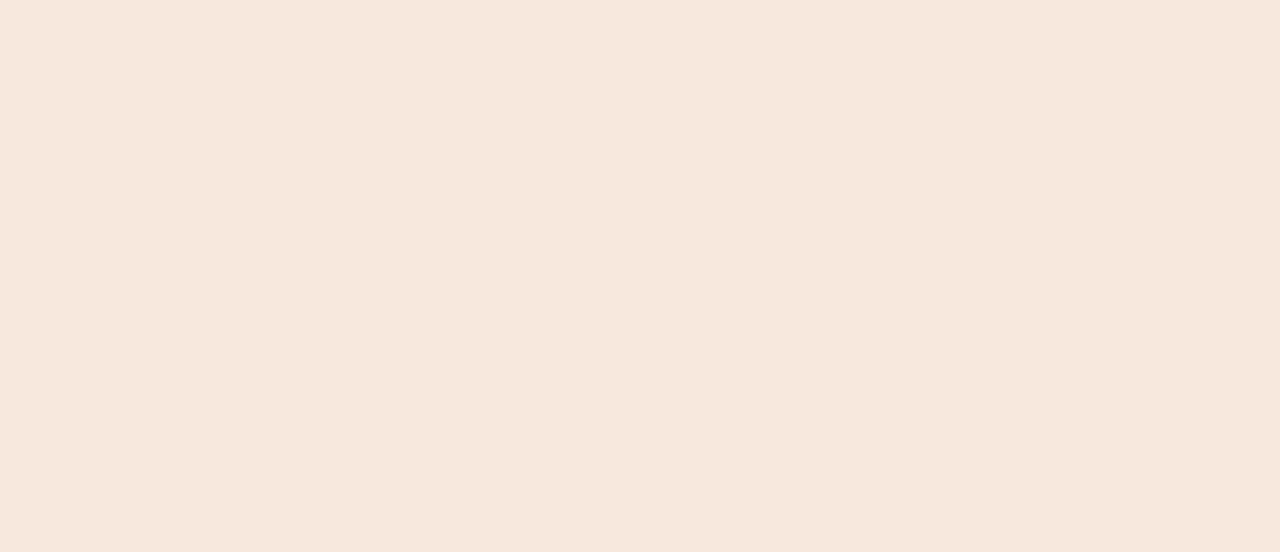
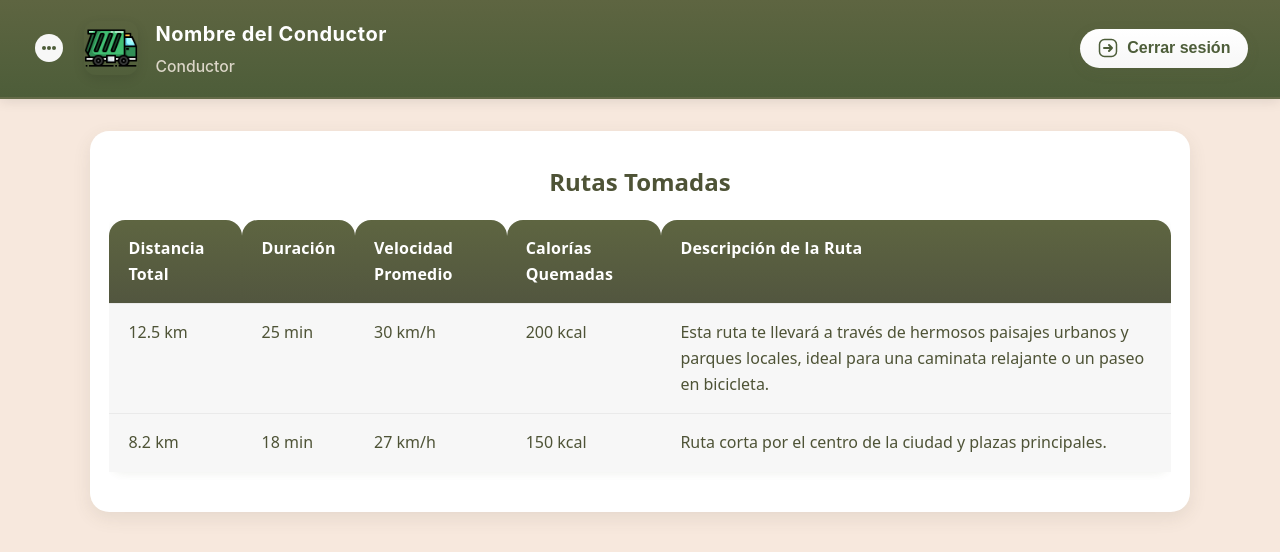
Before and after one commit to RojoMax12/Lab1TBD, a Vue app in the folder Frontend-lab/: page /route-taken in a window 1280 px wide. Before the commit this address had no page. Shown: the top 552 px of the page. Built offline with nearby package versions, Linux system fonts and the light colour scheme; the HTML template or start-up script is replaced by a standard one.

Commit message:
Se agrego la view del RouteTaken, ademas de la barra lateral

```diff
--- a/Frontend-lab/src/components/HomeAdmin.vue
+++ b/Frontend-lab/src/components/HomeAdmin.vue
@@ -4,28 +4,46 @@
     <header class="admin-header">
       <div class="admin-left">
         <!-- Menú hamburguesa -->
-        <button class="menu-btn">☰</button>
-
+        <button class="menu-btn" @click="showSidebar = true" aria-label="Abrir menú">
+          <svg width="28" height="28" viewBox="0 0 28 28" fill="none">
+            <circle cx="14" cy="14" r="14" fill="#f7f7f7"/>
+            <rect x="7" y="12" width="14" height="2" rx="1" fill="#5f6949"/>
+            <rect x="7" y="16" width="14" height="2" rx="1" fill="#5f6949"/>
+            <rect x="7" y="8" width="14" height="2" rx="1" fill="#5f6949"/>
+          </svg>
+        </button>
         <!-- Avatar + nombre -->
         <img src="/logo.png" alt="Admin" class="admin-avatar" />
         <span class="admin-name">Administrador</span>
       </div>
-
       <!-- Botón cerrar sesión -->
       <button class="logout-btn" @click="cerrarSesion">
         Cerrar sesión
       </button>
     </header>
 
+    <!-- Barra lateral -->
+    <aside class="sidebar" v-if="showSidebar">
+      <div class="sidebar-header">
+        <span class="sidebar-title">Menú</span>
+        <button class="close-btn" @click="showSidebar = false" aria-label="Cerrar menú">
+          &times;
+        </button>
+      </div>
+      <nav class="sidebar-links">
+        <a href="#" class="sidebar-link">Dashboard</a>
+        <a href="#" class="sidebar-link">Usuarios</a>
+        <a href="#" class="sidebar-link">Reportes</a>
+        <a href="#" class="sidebar-link">Configuración</a>
+      </nav>
+    </aside>
+    <div v-if="showSidebar" class="sidebar-backdrop" @click="showSidebar = false"></div>
+
     <!-- Contenido -->
     <main class="admin-main">
       <h2 class="admin-title">Últimos 6 meses</h2>
-
       <div class="admin-grid">
-        <!-- Cuadro -->
         <div class="admin-box"></div>
-
-        <!-- Círculo + botón -->
         <div class="admin-circle-wrapper">
           <div class="admin-circle"></div>
           <button class="calculate-btn">Calcular eficiencia</button>
@@ -36,21 +54,22 @@
 </template>
 
 <script setup lang="ts">
+import { ref } from 'vue'
 import { useRouter } from 'vue-router'
 
 const router = useRouter()
+const showSidebar = ref(false)
 
 function cerrarSesion() {
-  // Aquí limpias la sesión / token según tu lógica
   router.push('/') // vuelve al homepage
 }
 </script>
 
 <style scoped>
-/* Contenedor general */
 .admin-container {
   min-height: 100vh;
   background-color: #f4e9da;
+  position: relative;
 }
 
 /* Header */
@@ -72,18 +91,24 @@ function cerrarSesion() {
 }
 
 .menu-btn {
-  font-size: 1.5rem;
-  color: white;
   background: none;
   border: none;
   cursor: pointer;
+  padding: 0.2rem;
+  border-radius: 50%;
+  transition: background 0.18s;
+  display: flex;
+  align-items: center;
+}
+.menu-btn:hover {
+  background: #eaeaea;
 }
 
 .admin-avatar {
   width: 40px;
   height: 40px;
-  border-radius: 50%;
-  border: 2px solid white;
+  object-fit: contain;
+  box-shadow: 0 2px 6px rgba(0,0,0,0.10);
 }
 
 .admin-name {
@@ -106,6 +131,77 @@ function cerrarSesion() {
   background-color: #e1d5c5;
 }
 
+/* Barra lateral */
+.sidebar {
+  position: fixed;
+  top: 0;
+  left: 0;
+  width: 240px;
+  height: 100vh;
+  background: linear-gradient(180deg, #5f6949, #4c553a);
+  color: #fff;
+  box-shadow: 2px 0 16px rgba(0,0,0,0.13);
+  z-index: 1001;
+  display: flex;
+  flex-direction: column;
+  padding: 2rem 1.2rem 1.2rem 1.2rem;
+  animation: slideInSidebarLeft 0.2s;
+}
+
+@keyframes slideInSidebarLeft {
+  from { left: -260px; opacity: 0; }
+  to { left: 0; opacity: 1; }
+}
+
+.sidebar-header {
+  display: flex;
+  justify-content: space-between;
+  align-items: center;
+  margin-bottom: 2rem;
+}
+
+.sidebar-title {
+  font-size: 1.2rem;
+  font-weight: 700;
+}
+
+.close-btn {
+  background: none;
+  border: none;
+  font-size: 2rem;
+  color: #fff;
+  cursor: pointer;
+  line-height: 1;
+}
+
+.sidebar-links {
+  display: flex;
+  flex-direction: column;
+  gap: 1.2rem;
+}
+
+.sidebar-link {
+  color: #fff;
+  text-decoration: none;
+  font-size: 1.08rem;
+  font-weight: 500;
+  padding: 0.6rem 1rem;
+  border-radius: 8px;
+  transition: background 0.18s;
+}
+
+.sidebar-link:hover {
+  background: rgba(255,255,255,0.12);
+}
+
+.sidebar-backdrop {
+  position: fixed;
+  top: 0; left: 0;
+  width: 100vw; height: 100vh;
+  background: rgba(0,0,0,0.18);
+  z-index: 1000;
+}
+
 /* Main */
 .admin-main {
   padding: 2rem;
@@ -126,7 +222,6 @@ function cerrarSesion() {
   align-items: center;
 }
 
-/* Cuadro */
 .admin-box {
   background-color: #5f6949;
   border-radius: 20px;
@@ -135,7 +230,6 @@ function cerrarSesion() {
   box-shadow: 0 4px 10px rgba(0, 0, 0, 0.2);
 }
 
-/* Círculo */
 .admin-circle-wrapper {
   display: flex;
   flex-direction: column;
@@ -164,4 +258,24 @@ function cerrarSesion() {
 .calculate-btn:hover {
   background-color: #4c553a;
 }
+
+@media (max-width: 900px) {
+  .admin-main {
+    padding: 1rem;
+  }
+  .admin-grid {
+    grid-template-columns: 1fr;
+    gap: 1.2rem;
+  }
+  .admin-box, .admin-circle {
+    height: 220px;
+    width: 100%;
+    max-width: 320px;
+    margin: 0 auto;
+  }
+  .sidebar {
+    width: 80vw;
+    min-width: 180px;
+  }
+}
 </style>
--- a/Frontend-lab/src/components/HomeDrive.vue
+++ b/Frontend-lab/src/components/HomeDrive.vue
@@ -1,12 +1,21 @@
 <template>
   <header class="header" role="banner">
     <div class="profile-container">
+      <button class="menu-btn" @click="showSidebar = true" aria-label="Abrir menú">
+        <svg width="28" height="28" viewBox="0 0 28 28" fill="none">
+          <circle cx="14" cy="14" r="14" fill="#f7f7f7"/>
+          <circle cx="9" cy="14" r="2" fill="#4d5d39"/>
+          <circle cx="14" cy="14" r="2" fill="#4d5d39"/>
+          <circle cx="19" cy="14" r="2" fill="#4d5d39"/>
+        </svg>
+      </button>
       <img src="/logo.png" alt="Logo empresa" class="logo" />
       <div class="profile-info">
         <h1 class="name-employeer">Nombre del Conductor</h1>
         <span class="role">Conductor</span>
       </div>
     </div>
+    <div class="header-actions">
       <button class="logout-btn" @click="logout" aria-label="Cerrar sesión">
         <svg width="22" height="22" viewBox="0 0 22 22" fill="none" aria-hidden="true">
           <path d="M7 11h8m0 0l-3-3m3 3l-3 3" stroke="#4d5d39" stroke-width="2" stroke-linecap="round" stroke-linejoin="round"/>
@@ -14,18 +23,42 @@
         </svg>
         <span class="logout-text">Cerrar sesión</span>
       </button>
+    </div>
+
+    <!-- Barra lateral -->
+    <aside class="sidebar" v-if="showSidebar">
+      <div class="sidebar-header">
+        <span class="sidebar-title">Menú</span>
+        <button class="close-btn" @click="showSidebar = false" aria-label="Cerrar menú">
+          &times;
+        </button>
+      </div>
+      <nav class="sidebar-links">
+        <a href="#" class="sidebar-link" @click="home">Inicio </a>
+        <a href="#" class="sidebar-link">Mi Ruta</a>
+        <a href="#" class="sidebar-link">Historial</a>
+        <a href="#" class="sidebar-link">Perfil</a>
+      </nav>
+    </aside>
+    <div v-if="showSidebar" class="sidebar-backdrop" @click="showSidebar = false"></div>
   </header>
 </template>
 
 <script setup>
+import { ref } from 'vue'
 import { useRouter } from 'vue-router'
 
 const router = useRouter()
+const showSidebar = ref(false)
 
 function logout() {
-  // Aquí puedes agregar la lógica de cierre de sesión, como limpiar tokens, etc.
-  router.push({ name: 'home' }) // Redirige a la página de inicio después de cerrar sesión
+  router.push({ name: 'home' })
 }
+
+function home() {
+  router.push({ name: 'home-driver' })
+}
+
 </script>
 
 <style scoped>
@@ -39,6 +72,7 @@ function logout() {
   padding: 1.1rem 2rem;
   box-shadow: 0 2px 12px rgba(0,0,0,0.10);
   border-bottom: 2px solid rgba(255,255,255,0.04);
+  position: relative;
 }
 
 .profile-container {
@@ -76,6 +110,26 @@ function logout() {
   margin-top: 2px;
 }
 
+.header-actions {
+  display: flex;
+  align-items: center;
+  gap: 1rem;
+}
+
+.menu-btn {
+  background: none;
+  border: none;
+  cursor: pointer;
+  padding: 0.2rem;
+  border-radius: 50%;
+  transition: background 0.18s;
+  display: flex;
+  align-items: center;
+}
+.menu-btn:hover {
+  background: #eaeaea;
+}
+
 .logout-btn {
   display: flex;
   align-items: center;
@@ -104,6 +158,77 @@ function logout() {
   color: #4d5d39;
 }
 
+/* Barra lateral */
+.sidebar {
+  position: fixed;
+  top: 0;
+  left: 0;
+  width: 260px;
+  height: 100vh;
+  background: linear-gradient(180deg, #5e6541, #4d5d39);
+  color: #fff;
+  box-shadow: -2px 0 16px rgba(0,0,0,0.13);
+  z-index: 1001;
+  display: flex;
+  flex-direction: column;
+  padding: 2rem 1.2rem 1.2rem 1.2rem;
+  animation: slideInSidebar 0.2s;
+}
+
+@keyframes slideInSidebar {
+  from { right: -280px; opacity: 0; }
+  to { right: 0; opacity: 1; }
+}
+
+.sidebar-header {
+  display: flex;
+  justify-content: space-between;
+  align-items: center;
+  margin-bottom: 2rem;
+}
+
+.sidebar-title {
+  font-size: 1.2rem;
+  font-weight: 700;
+}
+
+.close-btn {
+  background: none;
+  border: none;
+  font-size: 2rem;
+  color: #fff;
+  cursor: pointer;
+  line-height: 1;
+}
+
+.sidebar-links {
+  display: flex;
+  flex-direction: column;
+  gap: 1.2rem;
+}
+
+.sidebar-link {
+  color: #fff;
+  text-decoration: none;
+  font-size: 1.08rem;
+  font-weight: 500;
+  padding: 0.6rem 1rem;
+  border-radius: 8px;
+  transition: background 0.18s;
+}
+
+.sidebar-link:hover {
+  background: rgba(255,255,255,0.12);
+}
+
+.sidebar-backdrop {
+  position: fixed;
+  top: 0; left: 0;
+  width: 100vw; height: 100vh;
+  background: rgba(0,0,0,0.18);
+  z-index: 1000;
+}
+
 @media (max-width: 600px) {
   .header {
     flex-direction: column;
@@ -115,5 +240,6 @@ function logout() {
   .logo { width: 44px; height: 44px; }
   .name-employeer { font-size: 1.05rem; }
   .logout-btn { padding: 0.45rem 0.8rem; font-size: 0.95rem; }
+  .sidebar { width: 90vw; min-width: 220px; }
 }
 </style>
--- /dev/null
+++ b/Frontend-lab/src/components/RouteTaken.vue
@@ -0,0 +1,118 @@
+<template>
+  <div class="route-taken-view">
+    <h1 class="title">Rutas Tomadas</h1>
+    <div class="container">
+      <div class="horizontal-scroll">
+        <table class="route-table">
+          <thead>
+            <tr>
+              <th>Distancia Total</th>
+              <th>Duración</th>
+              <th>Velocidad Promedio</th>
+              <th>Calorías Quemadas</th>
+              <th>Descripción de la Ruta</th>
+            </tr>
+          </thead>
+          <tbody>
+            <tr>
+              <td>12.5 km</td>
+              <td>25 min</td>
+              <td>30 km/h</td>
+              <td>200 kcal</td>
+              <td>Esta ruta te llevará a través de hermosos paisajes urbanos y parques locales, ideal para una caminata relajante o un paseo en bicicleta.</td>
+            </tr>
+            <!-- Ejemplo de otra ruta -->
+            <tr>
+              <td>8.2 km</td>
+              <td>18 min</td>
+              <td>27 km/h</td>
+              <td>150 kcal</td>
+              <td>Ruta corta por el centro de la ciudad y plazas principales.</td>
+            </tr>
+          </tbody>
+        </table>
+      </div>
+    </div>
+  </div>
+</template>
+
+<script setup>
+</script>
+
+<style scoped>
+.route-taken-view {
+  width: 100%;
+  max-width: 1100px;
+  margin: 2rem auto;
+  background: #fff;
+  border-radius: 1.2rem;
+  box-shadow: 0 6px 18px rgba(78,83,54,0.10);
+  padding: 2rem 1.2rem;
+  font-family: system-ui, -apple-system, "Segoe UI", Roboto, Arial;
+}
+
+.title {
+  font-size: 1.5rem;
+  font-weight: 700;
+  color: #4e5336;
+  margin-bottom: 1.2rem;
+  text-align: center;
+}
+
+.container {
+  width: 100%;
+}
+
+.horizontal-scroll {
+  overflow-x: auto;
+  padding-bottom: 8px;
+}
+
+.route-table {
+  width: 100%;
+  min-width: 800px;
+  border-collapse: separate;
+  border-spacing: 0;
+  background: #fff;
+  border-radius: 1rem;
+  box-shadow: 0 2px 8px rgba(78,83,54,0.08);
+}
+
+.route-table th, .route-table td {
+  padding: 1rem 1.2rem;
+  text-align: left;
+  font-size: 1rem;
+  border-bottom: 1px solid #eaeaea;
+  vertical-align: top;
+}
+
+.route-table th {
+  background: linear-gradient(180deg,#5e6541,#52563f);
+  color: #fff;
+  font-weight: 600;
+  letter-spacing: 0.2px;
+  border-top-left-radius: 1rem;
+  border-top-right-radius: 1rem;
+}
+
+.route-table td {
+  color: #4e5336;
+  font-weight: 500;
+  background: #f7f7f7;
+}
+
+.route-table tr:last-child td {
+  border-bottom: none;
+}
+
+@media (max-width: 900px) {
+  .route-taken-view {
+    max-width: 98vw;
+    padding: 1.2rem 0.5rem;
+  }
+  .route-table th, .route-table td {
+    padding: 0.7rem 0.7rem;
+    font-size: 0.97rem;
+  }
+}
+</style>
--- a/Frontend-lab/src/router/index.ts
+++ b/Frontend-lab/src/router/index.ts
@@ -2,13 +2,15 @@ import { createRouter, createWebHistory } from 'vue-router'
 import HomeView from '../views/HomeView.vue'
 import HomeDriverView from '../views/HomeDriverView.vue'
 import HomeAdminView from '../views/HomeAdminView.vue'
+import RouteTakenView from '../views/RouteTakenView.vue'
 
 const router = createRouter({
   history: createWebHistory(),
   routes: [
     { path: '/', name: 'home', component: HomeView },
     { path: '/driver', name: 'home-driver', component: HomeDriverView },
-    { path: '/admin', name: 'home-admin', component: HomeAdminView }
+    { path: '/admin', name: 'home-admin', component: HomeAdminView },
+    { path: '/route-taken', name: 'route-taken', component: RouteTakenView }
   ]
 })
 
--- /dev/null
+++ b/Frontend-lab/src/views/RouteTakenView.vue
@@ -0,0 +1,13 @@
+<template>
+    <div>
+     <HomeDriverView />
+    </div>
+    <RouteTaken />
+
+</template>
+
+<script setup>
+import HomeDriverView from '../components/HomeDrive.vue'
+import RouteTaken from '../components/RouteTaken.vue'
+console.log("RouteTaken cargado");
+</script>
```
Also changed, not shown: Frontend-lab/src/components/ContentDrive.vue (+11 -2 lines). Lines whose indentation alone changed are shown as unchanged.
